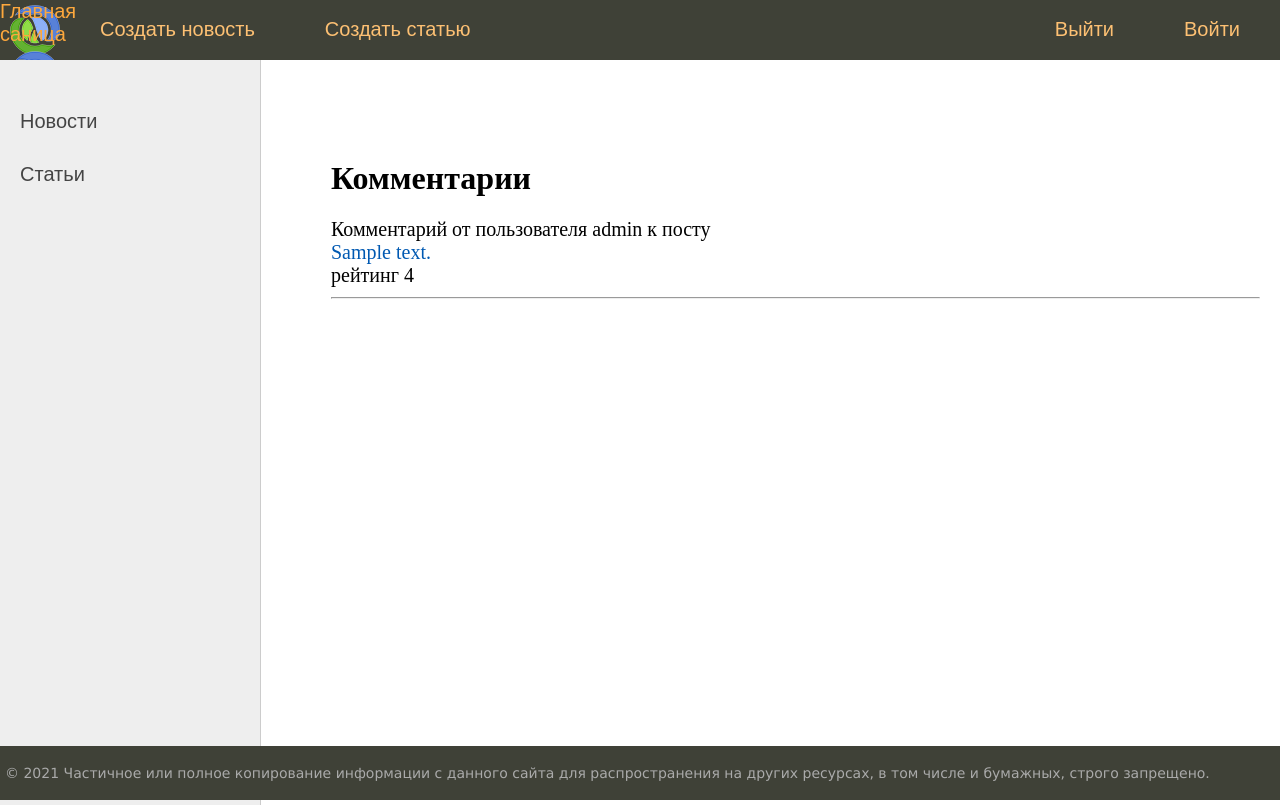
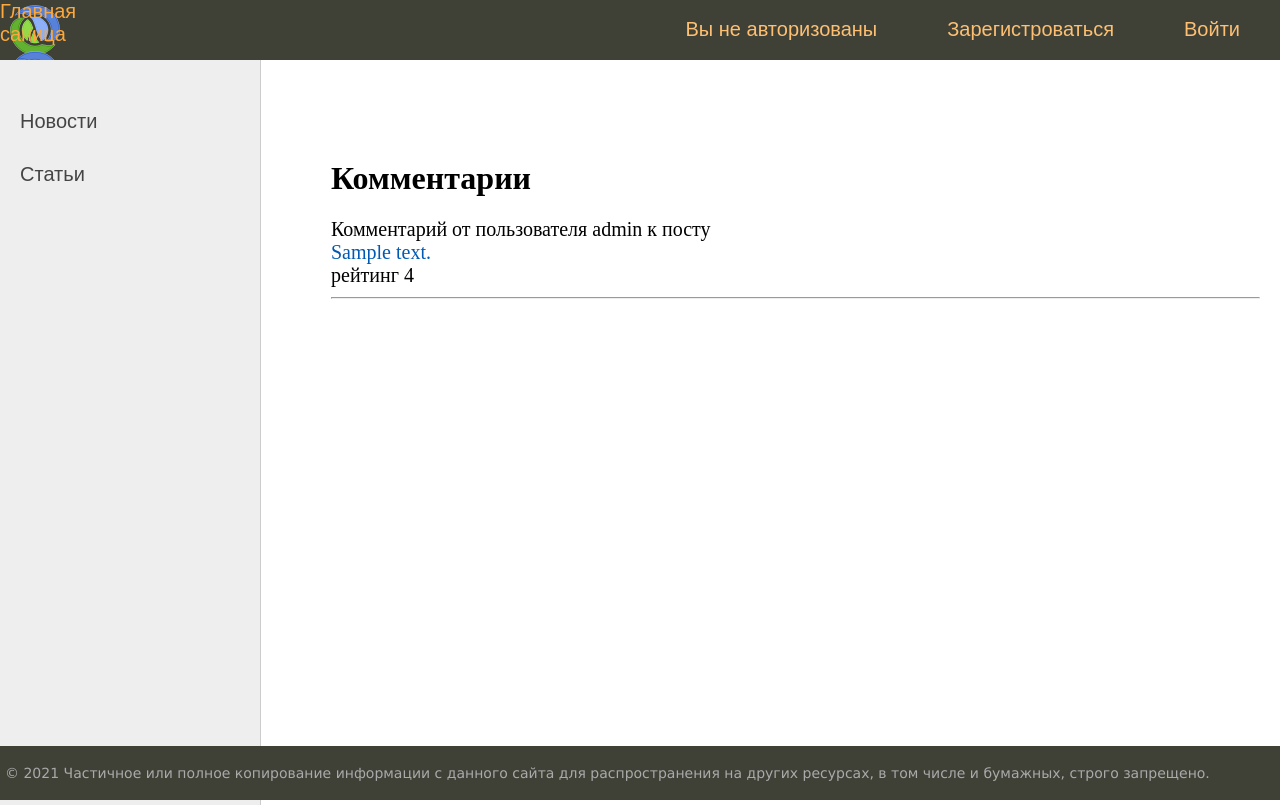
Before and after one commit to Aleksey1975/newsportal_2.0, a Django app: page /comments/ in a window 1280 px wide. Shown: the top 805 px of the page. Run offline with Django 4.2, Linux system fonts and the light colour scheme; data comes from the database, SQL or seed files in the repository; tables that the repository leaves empty hold one stand-in row (values such as "Sample post").

Commit message:
Update default.html

```diff
--- a/templates/default.html
+++ b/templates/default.html
@@ -17,13 +17,24 @@
 			<ul id="mainmenu" class="mainmenu">
 			<li class="logo"><a href="{% url 'index' %}">Главная саница<div class="logo"></div></a></li>
 
+         {% if perms.newsportal.add_post  %}
 
 			<li><a href="{% url 'news_create' %}">Создать новость</a></li>
         <li><a href="{% url 'article_create' %}">Создать статью</a></li>
+   {% endif %}
 
-			<li class="last"><a href="">Войти</a></li>
-        <li class="last"><a href="">Выйти</a></li>
 
+{% if not request.user.is_authenticated %}
+
+			<li class="last"><a href="/accounts/login/">Войти</a></li>
+        <li class="last"><a href="/accounts/signup/">Зарегистроваться</a></li>
+        <li class="last"> Вы не авторизованы</li>
+
+         {% else %}
+	<li class="last">{{ user.username }}</li>
+
+        <li class="last"><a href="/accounts/logout/">Выйти</a></li>
+        {% endif %}
 			</ul>
 			<div class="clear"></div>
 		</div>
```
